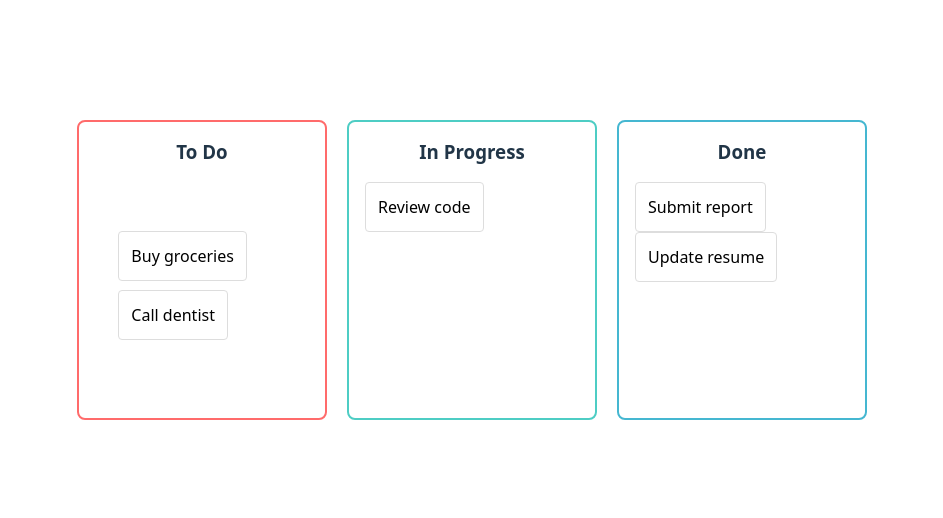
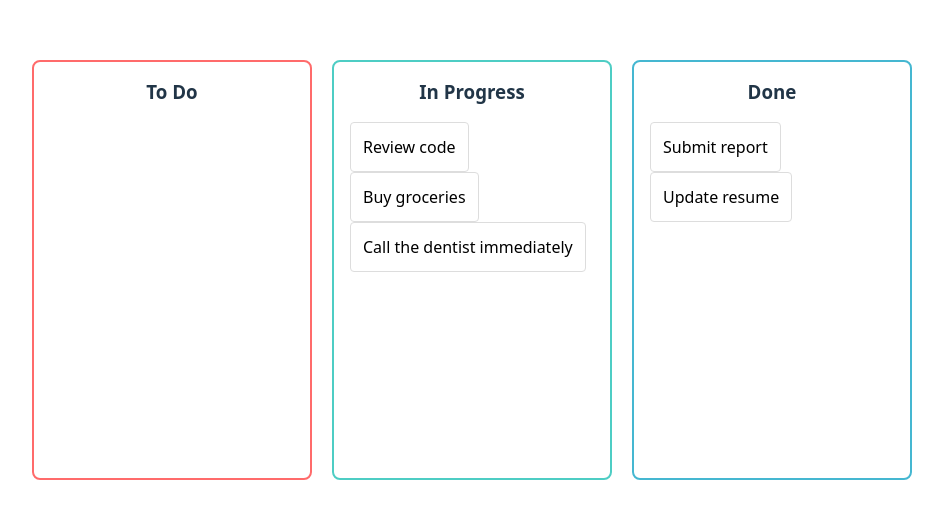
Before and after one commit to fraulueneburg/sortof-minimal, a React (Vite) app: page / in a window 1280 px wide. Shown: the part 130-648 px from the top of the page, without its empty margins (168-1111 px from the left). Built offline with nearby package versions, Linux system fonts and the light colour scheme.

Commit message:
feature (App): added ALL the measurements

```diff
--- a/src/App.tsx
+++ b/src/App.tsx
@@ -44,17 +44,15 @@ function DraggableTask({ task, isFreePositioning }: { task: Task; isFreePosition
 				left: `${task.position.x}%`,
 				top: `${task.position.y}%`,
 				transform: transform ? `translate3d(${transform.x}px, ${transform.y}px, 0)` : undefined,
-				opacity: isDragging ? 0 : 1,
 				zIndex: isDragging ? 1000 : 1,
 				position: 'absolute' as const,
 		  }
 		: {
-				opacity: isDragging ? 0 : 1,
 				zIndex: isDragging ? 1000 : 1,
 		  }
 
 	return (
-		<section ref={setNodeRef} style={style} {...attributes} {...listeners} className="task">
+		<section ref={setNodeRef} style={style} {...attributes} {...listeners} className="task" data-task-id={task._id}>
 			{task.title}
 		</section>
 	)
@@ -67,13 +65,11 @@ function DroppableList({ list, tasks }: { list: TaskList; tasks: Task[] }) {
 	})
 
 	const style = {
-		width: list.bounds.width,
-		height: list.bounds.height,
 		borderColor: isOver ? 'blue' : list.color,
 	}
 
 	return (
-		<div ref={setNodeRef} style={style} className="task-list">
+		<div ref={setNodeRef} style={style} className={`task-list ${list._id}`}>
 			<h3>{list.title}</h3>
 			<div className="task-list-content">
 				{tasks.map((task) => (
@@ -107,8 +103,8 @@ export default function App() {
 			},
 		},
 		tasksByList: {
-			'list-1': ['task-1', 'task-3'],
-			'list-2': ['task-2'],
+			'list-1': [],
+			'list-2': ['task-2', 'task-1', 'task-3'],
 			'list-3': ['task-4', 'task-5'],
 		},
 		tasks: {
@@ -116,8 +112,8 @@ export default function App() {
 				_id: 'task-1',
 				title: 'Buy groceries',
 				checked: false,
-				list: 'list-1',
-				position: { x: 16, y: 36.7 },
+				list: 'list-2',
+				position: { x: 16, y: 36.7 }, // 40px/250px * 100, 110px/300px * 100
 			},
 			'task-2': {
 				_id: 'task-2',
@@ -128,10 +124,10 @@ export default function App() {
 			},
 			'task-3': {
 				_id: 'task-3',
-				title: 'Call dentist',
+				title: 'Call the dentist immediately',
 				checked: false,
-				list: 'list-1',
-				position: { x: 16, y: 56.7 },
+				list: 'list-2',
+				position: { x: 16, y: 56.7 }, // 40px/250px * 100, 170px/300px * 100
 			},
 			'task-4': {
 				_id: 'task-4',
@@ -151,6 +147,7 @@ export default function App() {
 	})
 
 	const [activeTask, setActiveTask] = useState<Task | null>(null)
+	const [draggedItemRef, setDraggedItemRef] = useState<HTMLElement | null>(null)
 
 	const sensors = useSensors(
 		useSensor(PointerSensor, {
@@ -160,7 +157,10 @@ export default function App() {
 
 	function handleDragStart(event: DragStartEvent) {
 		const task = toDoData.tasks[event.active.id as string]
+		const taskElement = document.querySelector(`[data-task-id="${event.active.id}"]`) as HTMLElement
+
 		setActiveTask(task || null)
+		setDraggedItemRef(taskElement)
 	}
 
 	function handleDragEnd(event: DragEndEvent) {
@@ -174,7 +174,17 @@ export default function App() {
 
 		if (!currentTask) return
 
-		console.log('toDoData', toDoData)
+		const taskMeasurements = draggedItemRef
+			? {
+					height: draggedItemRef.getBoundingClientRect().height,
+					width: draggedItemRef.getBoundingClientRect().width,
+					top: draggedItemRef.getBoundingClientRect().top,
+					right: draggedItemRef.getBoundingClientRect().right,
+					bottom: draggedItemRef.getBoundingClientRect().bottom,
+					left: draggedItemRef.getBoundingClientRect().left,
+			  }
+			: null
+		setDraggedItemRef(null)
 
 		setToDoData((prevData) => {
 			const newTasks = { ...prevData.tasks }
@@ -187,21 +197,64 @@ export default function App() {
 
 			let targetListId = currentTask.list
 
-			// Check if dropped over a different list
-			if (over && over.id !== currentTask.list && prevData.lists[over.id as string]) {
+			const targetIsDifferentList = over && over.id !== currentTask.list && prevData.lists[over.id as string]
+
+			if (targetIsDifferentList) {
 				const newList = prevData.lists[over.id as string]
 
 				targetListId = over.id as string
 
 				// CASE 01: Task moved TO first list
 				if (targetListId === 'list-1') {
-					// Convert drop position to percentage
-					const dropXPercent = ((over.rect.left - newList.bounds.x) / newList.bounds.width) * 100
-					const dropYPercent = ((over.rect.top - newList.bounds.y) / newList.bounds.height) * 100
+					const mouseEvent = event.activatorEvent as MouseEvent
+
+					const mouseStartPosX = mouseEvent.clientX
+					const mouseStartPosY = mouseEvent.clientY
+
+					const mouseEndPosX = mouseEvent.clientX + delta.x
+					const mouseEndPosY = mouseEvent.clientY + delta.y
+
+					const taskWidth = taskMeasurements?.width || 0
+					const taskHeight = taskMeasurements?.height || 0
+					const taskStartTop = taskMeasurements?.top || 0
+					const taskStartLeft = taskMeasurements?.left || 0
+					// const taskStartRight = taskMeasurements?.right || 0
+					// const taskStartBottom = taskMeasurements?.bottom || 0
+
+					const targetListWidth = over.rect.width
+					const targetListHeight = over.rect.height
+					const targetListTop = over.rect.top
+					const targetListRight = over.rect.right
+					const targetListBottom = over.rect.bottom
+					const targetListLeft = over.rect.left
+
+					// console.log('over.rect', over.rect)
+					// console.log('mouseEvent', mouseEvent)
+					// console.log('Task measurements:', taskMeasurements)
+
+					// console.log('Mouse positions at drag:', {
+					// 	startPosition: {
+					// 		x: mouseEvent.clientX,
+					// 		y: mouseEvent.clientY,
+					// 	},
+					// 	theEndPosition: {
+					// 		x: mouseEvent.clientX + delta.x,
+					// 		y: mouseEvent.clientY + delta.y,
+					// 	},
+					// })
+
+					console.log('-----------------')
+
+					const dropXPercent = ((over.rect.left + over.rect.width / 2 - newList.bounds.x) / newList.bounds.width) * 100
+					const dropYPercent = ((over.rect.top + over.rect.height / 2 - newList.bounds.y) / newList.bounds.height) * 100
+
+					// Use the stored measurements to calculate the position
+					const taskWidthPercent = taskMeasurements ? (taskMeasurements.width / newList.bounds.width) * 100 : 64
+					const taskHeightPercent = taskMeasurements ? (taskMeasurements.height / newList.bounds.height) * 100 : 20
 
 					newPosition = {
-						x: Math.max(0, Math.min(dropXPercent, 100 - 64)), // 64% is roughly the task width
-						y: Math.max(0, Math.min(dropYPercent, 100 - 20)), // 20% is roughly the task height
+						x: Math.max(0, Math.min(dropXPercent, 100 - taskWidthPercent)),
+						y: Math.max(0, Math.min(dropYPercent, 100 - taskHeightPercent)),
 					}
 				}
 
@@ -219,6 +272,7 @@ export default function App() {
 				// CASE 02: Task moved WITHIN the first list
 				if (currentTask.list === 'list-1') {
 					const currentList = prevData.lists[currentTask.list]
+
 					// Convert delta to percentage
 					const deltaXPercent = (delta.x / currentList.bounds.width) * 100
 					const deltaYPercent = (delta.y / currentList.bounds.height) * 100
```
